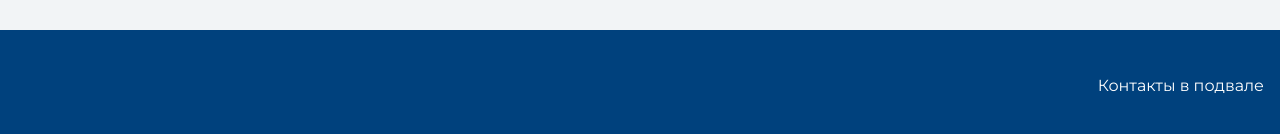
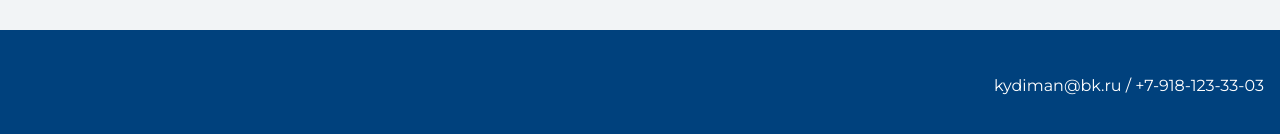
Before and after one commit to kydiman/Gold_Autumn_1, a plain HTML site: page index.html in a window 1280 px wide. Shown: the part 1910-2044 px from the top of the page. Drawn offline with nearby package versions, Linux system fonts and the light colour scheme.

Commit message:
Add files via upload
Изменил контакты в подвале

```diff
--- a/index.html
+++ b/index.html
@@ -45,7 +45,7 @@
 
     <footer class="page-footer">
       <div class="container">
-      Контакты в подвале
+      kydiman@bk.ru / +7-918-123-33-03
     </div>
     </footer>
   </body>
```
